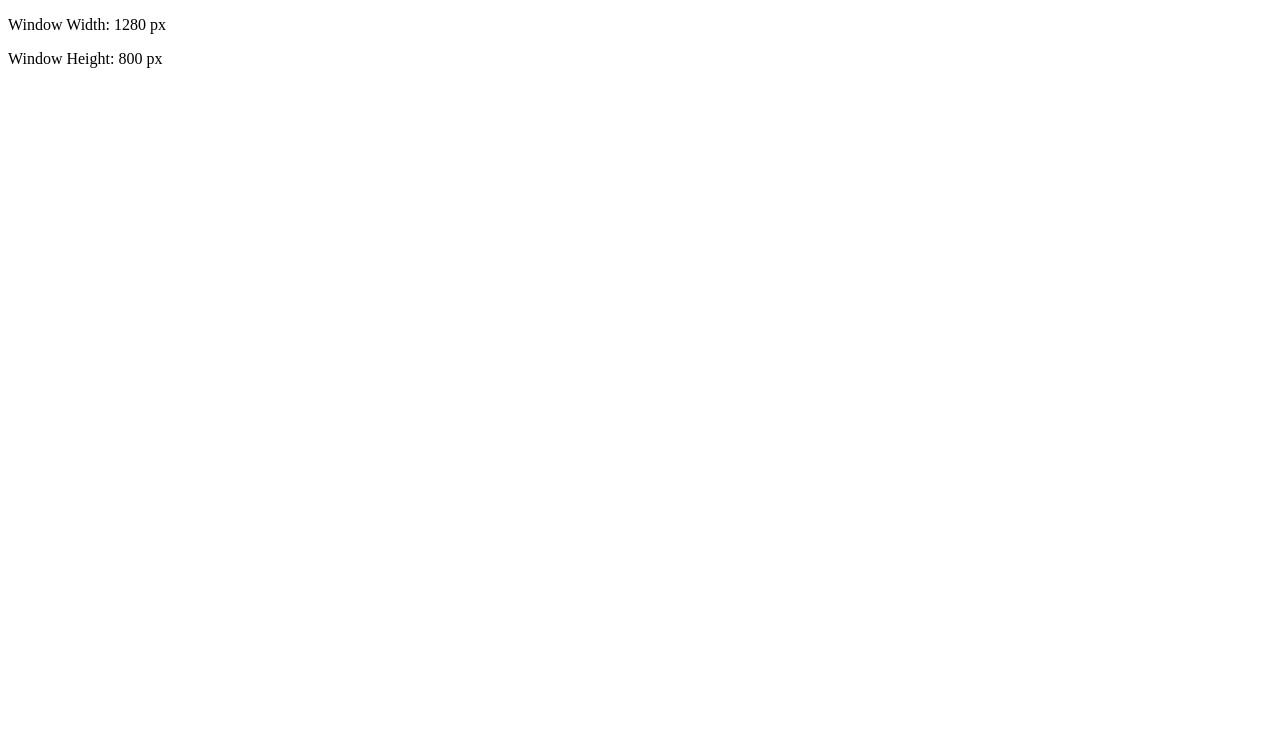
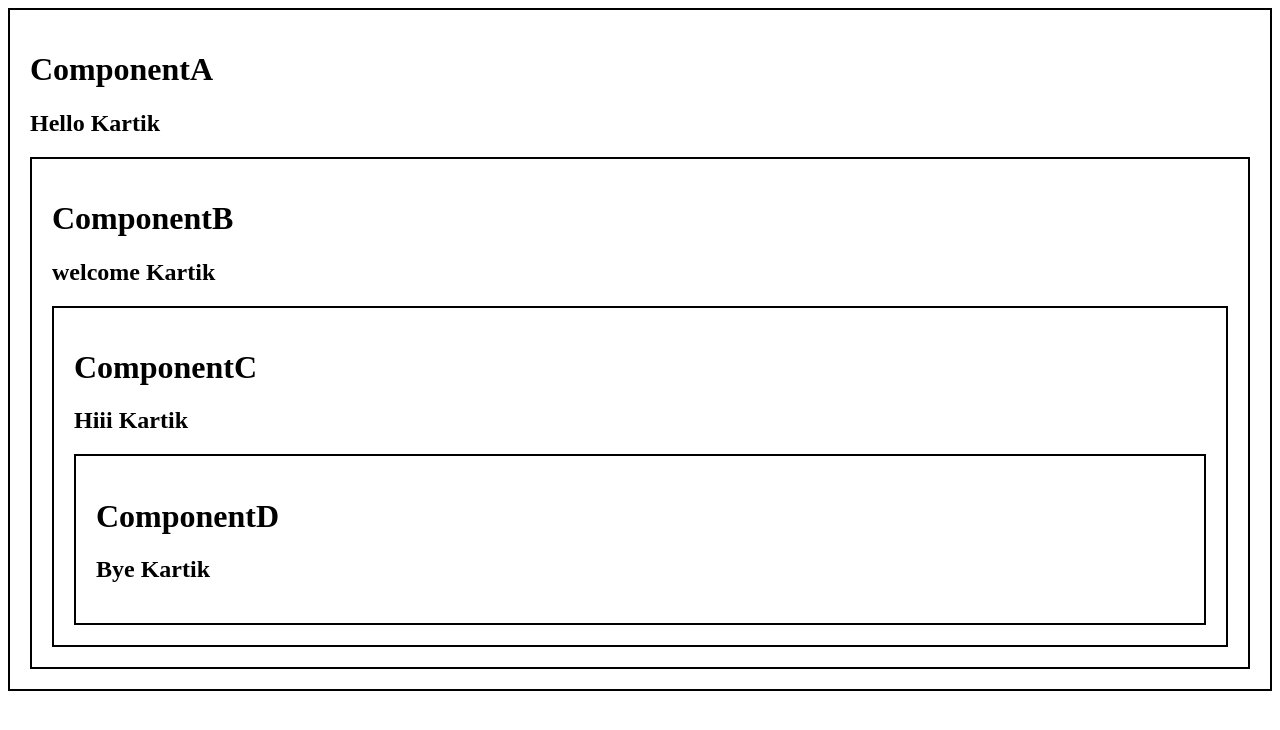
Before and after one commit to Kartikds09/React-Tutorial, a React (Vite) app: page / in a window 1280 px wide. Shown: the top 730 px of the page. Built offline with nearby package versions, Linux system fonts and the light colour scheme.

Commit message:
useContext hook

```diff
--- /dev/null
+++ b/src/Clock/App_clock.jsx
@@ -0,0 +1,10 @@
+import Digital_Clock from "./Digital_Clock"
+
+function App_Clock(){
+    return(
+        <>
+        <Digital_Clock/>
+        </>
+    )
+}
+export default App_Clock
--- /dev/null
+++ b/src/Clock/Clock.css
@@ -0,0 +1,25 @@
+body{
+    background-image: url(../assets/background.jpg);
+    background-position: center;
+    background-size: cover;
+    background-repeat: no-repeat;
+    background-attachment: fixed;
+    margin: 0;
+    display: flex;
+    justify-content: center;
+    min-height: 100vw;
+    align-items: center;
+}
+.clock-container{
+    backdrop-filter: blur(5px);
+    width: 100vw;
+    padding: 10px 0;
+}
+.clock{
+    color: rgb(255, 255, 255);
+    font-size: 5rem;
+    font-weight: bold;
+    text-align: center;
+    font-family: monospace;
+    text-shadow: 3px 3px 5px hsl(0, 0%, 5%);
+}
--- /dev/null
+++ b/src/Clock/Digital_Clock.jsx
@@ -0,0 +1,43 @@
+import React,{useState,useEffect} from "react";
+
+function Digital_Clock(){
+
+    const [time,setTime] = useState(new Date());
+
+    useEffect(()=>{
+       const intervalId = setInterval(() => {
+        setTime(new Date());
+       } , 1000)
+
+       return () => {
+        clearInterval(intervalId)
+       }
+    },[])
+
+
+    function formatTime(){
+        let  hours = time.getHours();
+        const mins = time.getMinutes();
+        const sec = time.getSeconds();
+        const meridiem = hours >=12 ? "PM" : "AM";
+
+        hours = hours % 12 || 12;
+
+        return `${padZero(hours)}:${padZero(mins)}:${padZero(sec)} ${meridiem}`
+    }
+
+    function padZero(number){
+        return (number < 10 ? "0": "") + number;
+    }
+
+    return(
+        <>
+        <div className="clock-container">
+            <div className="clock">
+                <span >{formatTime()}</span>
+            </div>
+        </div>
+        </>
+    )
+}
+export default Digital_Clock
--- a/src/main.jsx
+++ b/src/main.jsx
@@ -19,6 +19,11 @@ import ToDoList from './ToDo-List/toDoList.jsx'
 
 // import App_useEffect from './useEffect/App_useEffect.jsx'
 import App_height_width from './useEffect/App_height_width.jsx'
+import App_Clock from './Clock/App_clock.jsx'
+// import "./Clock/Clock.css"
+
+import App_useContext from './useContext/useContext.jsx'
+import "./useContext/style_context.css"
 
 ReactDOM.createRoot(document.getElementById("root")).render(
   <React.StrictMode>
@@ -36,8 +41,9 @@ ReactDOM.createRoot(document.getElementById("root")).render(
       {/* <App_updObjArrCars/> */}
 
       {/* <ToDoList/> */}
-      <App_height_width/>
+      {/* <App_Clock/> */}
 
+      <App_useContext/>
 
   </React.StrictMode>
 );
--- /dev/null
+++ b/src/useContext/ComponentA.jsx
@@ -0,0 +1,24 @@
+import ComponentB from "./ComponentB";
+import React,{useState,createContext} from "react";
+
+export const UserContext = createContext();
+
+
+function ComponentA() {
+
+    const [user,setUser] = useState("Kartik")
+
+  return (
+    <>
+      <div className="box">
+        <h1>ComponentA</h1>
+        <h2>{`Hello ${user}`}</h2>
+        <UserContext.Provider value={user}>
+
+        <ComponentB user={user}/>
+        </UserContext.Provider>
+      </div>
+    </>
+  );
+}
+export default ComponentA;
--- /dev/null
+++ b/src/useContext/ComponentB.jsx
@@ -0,0 +1,20 @@
+import ComponentC from "./ComponentC";
+
+import React,{useState,useContext} from "react";
+import { UserContext } from "./ComponentA";
+
+function ComponentB() {
+
+  const user = useContext(UserContext)
+
+  return (
+    <>
+      <div className="box">
+        <h1>ComponentB</h1>
+        <h2>{`welcome ${user}`}</h2>
+        <ComponentC/>
+      </div>
+    </>
+  );
+}
+export default ComponentB;
--- /dev/null
+++ b/src/useContext/ComponentC.jsx
@@ -0,0 +1,17 @@
+import ComponentD from "./ComponentD";
+import React,{useState,useContext} from "react";
+import { UserContext } from "./ComponentA";
+
+function ComponentC() {
+  const user = useContext(UserContext);
+  return (
+    <>
+      <div className="box">
+        <h1>ComponentC</h1>
+        <h2>{`Hiii ${user}`}</h2>
+        <ComponentD />
+      </div>
+    </>
+  );
+}
+export default ComponentC;
--- /dev/null
+++ b/src/useContext/ComponentD.jsx
@@ -0,0 +1,17 @@
+import React,{useState,useContext} from "react";
+import { UserContext } from "./ComponentA";
+
+function ComponentD(props) {
+
+  const user = useContext(UserContext);
+
+  return (
+    <>
+      <div className="box">
+        <h1>ComponentD</h1>
+        <h2>{`Bye ${user}`}</h2>
+      </div>
+    </>
+  );
+}
+export default ComponentD;
--- /dev/null
+++ b/src/useContext/style_context.css
@@ -0,0 +1,5 @@
+.box{
+    border: 2px solid black;
+    padding: 20px;
+
+}
--- /dev/null
+++ b/src/useContext/useContext.jsx
@@ -0,0 +1,30 @@
+// useContext ( )
+// = React Hook that allows you to share values
+// between multiple levels of components
+// without passing props through each level
+// PROVIDER COMPONEN
+// 1. import {createContext} from 'react' ;
+// 2. export const mycontext = createcontext();
+// 3. <MyContext.Provider value={value}>
+// <child
+// </MyContext. Provider>
+// CONSUMER COMPONENTS
+// 1. import React, { useContext } from 'react' ;
+// import { MyContext } from ' ./ComponentA' ;
+// 2. const value =
+// useContext (MyContext) ;
+
+
+
+import ComponentA from "./ComponentA";
+import React,{useState,createContext} from "react";
+
+function App(){
+    return(
+        <>
+        <ComponentA/>
+        </>
+    )
+}
+
+export default App
```
Also changed, not shown: src/assets/background.jpg (added).
